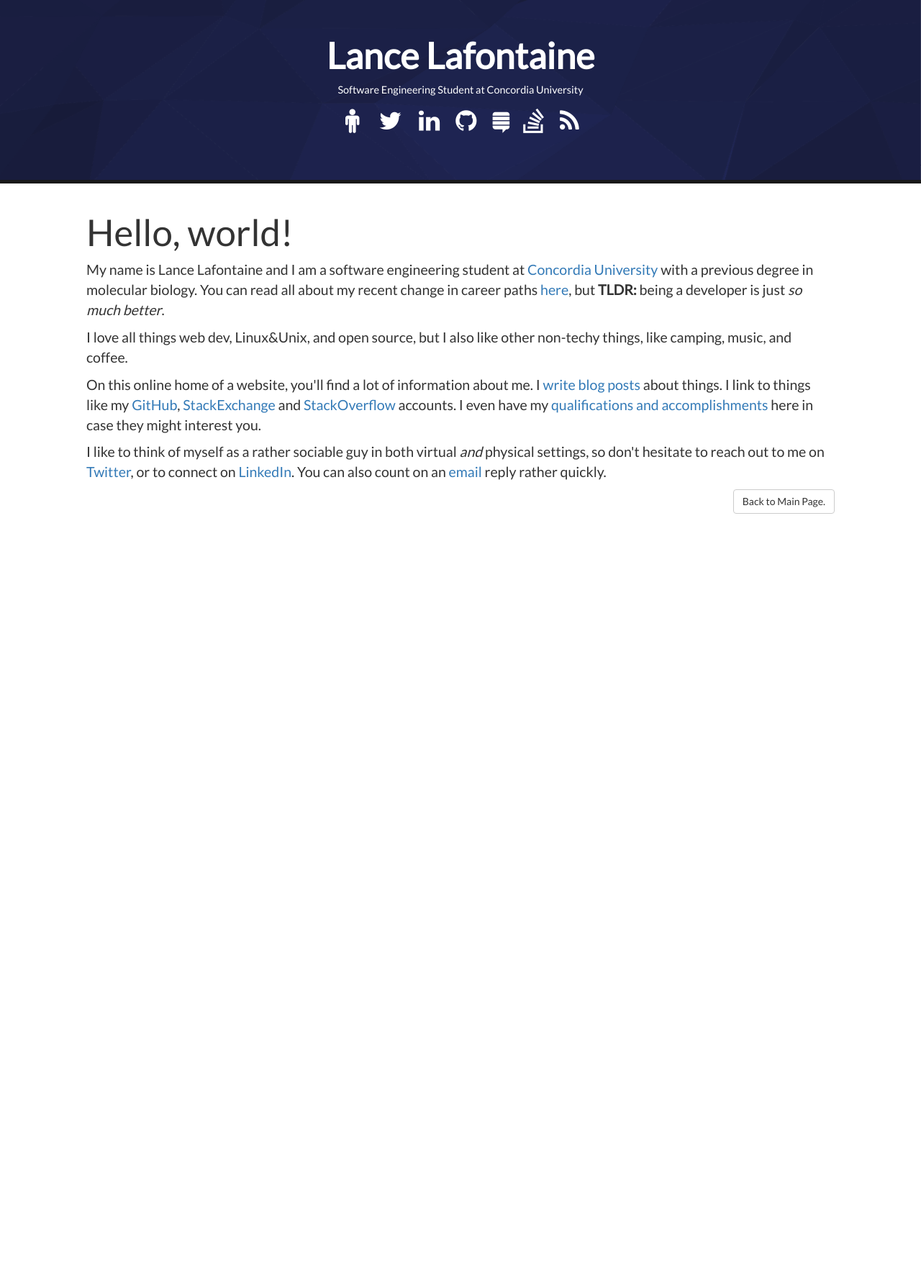
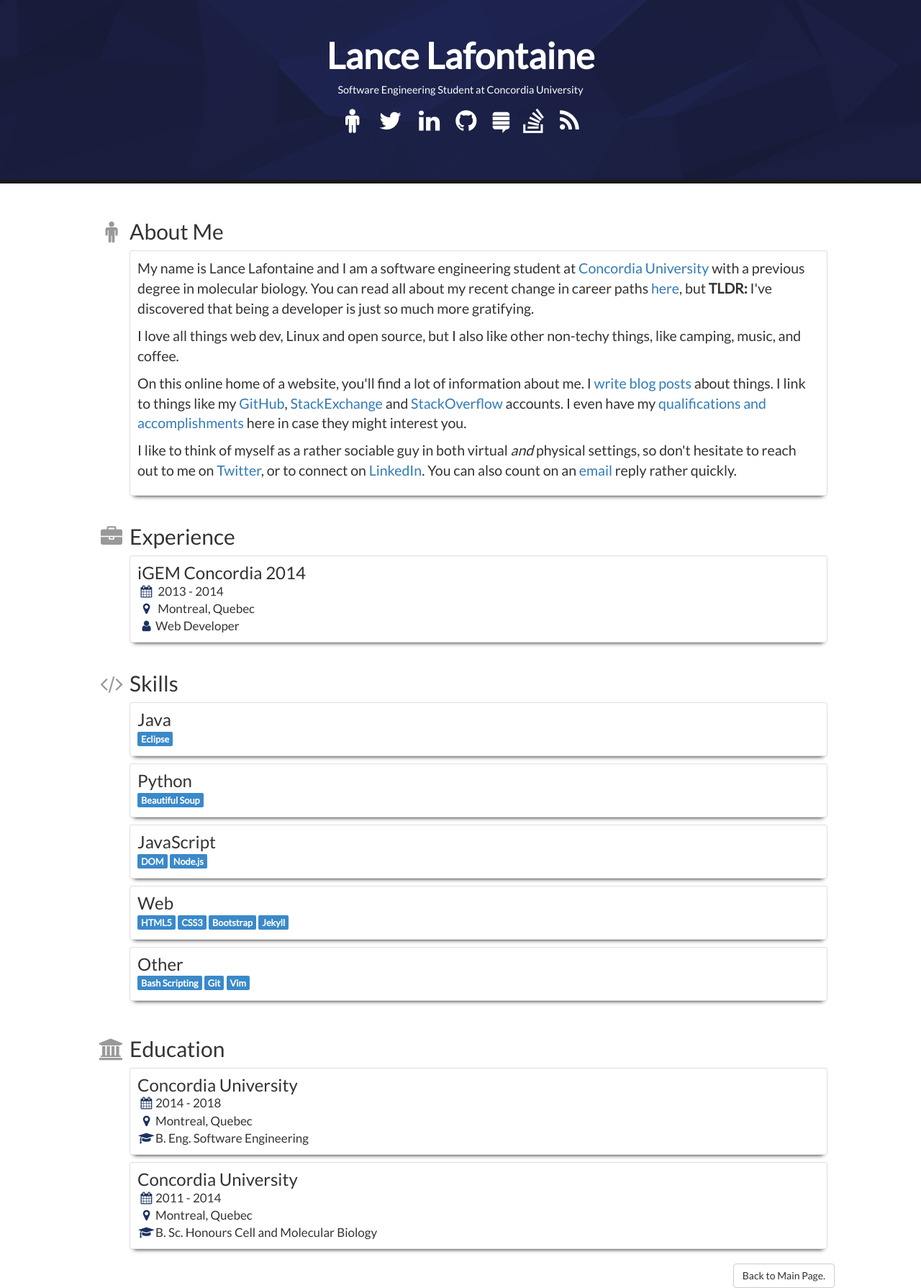
Before and after one commit to lancelafontaine/lancelafontaine.github.io, a Jekyll site: the page built from about/index.html, in a window 1280 px wide. Shown: the whole page at 72% size. Built offline with Jekyll 4.4.1, drawn with Linux system fonts in a browser that asks for light colours; nearby versions of some CDN libraries; Markdown is read by kramdown in place of the engine named in the settings; before the commit the page ends 900 px from its top, so only the background shows below that.

Commit message:
Completely changes the About Me page. Added experience, skills and education sections in a Cards format.

```diff
--- a/about/index.html
+++ b/about/index.html
@@ -1,15 +1,120 @@
 ---
 layout: default
 ---
-        <!-- CONTENT -->
-        <h1>Hello, world!</h1>
-        <p>My name is Lance Lafontaine and I am a software engineering student at <a target="_blank" href="https://www.concordia.ca/">Concordia University</a> with a previous degree in molecular biology. You can read all about my recent change in career paths <a href="http://lancelafontaine.github.io/2014/11/06/A-first-post-some-dummy-text/">here</a>, but <strong>TLDR:</strong> being a developer is just <em>so much better</em>.</p>
+        <section>
+            <div class="icon"><h2><i class="fa fa-male"></i></h2></div>
+            <div class="content">
+                <h2>About Me</h2>
+                <div class="card">
+                    <p>My name is Lance Lafontaine and I am a software engineering student at <a target="_blank" href="https://www.concordia.ca/">Concordia University</a> with a previous degree in molecular biology. You can read all about my recent change in career paths <a href="http://lancelafontaine.github.io/2014/11/06/A-first-post-some-dummy-text/">here</a>, but <strong>TLDR:</strong> I've discovered that being a developer is just so much more gratifying.</p>
 
-        <p>I love all things web dev, Linux&amp;Unix, and open source, but I also like other non-techy things, like camping, music, and coffee. </p>
+                    <p>I love all things web dev, Linux and open source, but I also like other non-techy things, like camping, music, and coffee. </p>
 
-        <p>On this online home of a website, you'll find a lot of information about me. I <a href="http://lancelafontaine.github.io/archive/">write blog posts</a> about things. I link to things like my <a target="_blank" href="https://github.com/lancelafontaine">GitHub</a>, <a target="_blank" href="http://stackexchange.com/users/1137597/lancelafontaine?tab=accounts">StackExchange</a> and <a target="_blank" href="http://stackoverflow.com/users/2037867/lancelafontaine">StackOverflow</a> accounts. I even have my <a href="http://lancelafontaine.github.io/resume/">qualifications and accomplishments</a> here in case they might interest you.
+                    <p>On this online home of a website, you'll find a lot of information about me. I <a href="http://lancelafontaine.github.io/archive/">write blog posts</a> about things. I link to things like my <a target="_blank" href="https://github.com/lancelafontaine">GitHub</a>, <a target="_blank" href="http://stackexchange.com/users/1137597/lancelafontaine?tab=accounts">StackExchange</a> and <a target="_blank" href="http://stackoverflow.com/users/2037867/lancelafontaine">StackOverflow</a> accounts. I even have my <a href="http://lancelafontaine.github.io/resume/">qualifications and accomplishments</a> here in case they might interest you.
 
-        <p>I like to think of myself as a rather sociable guy in both virtual <em>and</em> physical settings, so don't hesitate to reach out to me on <a target="_blank" href="https://twitter.com/LanceLafontaine">Twitter</a>, or to connect on <a target="_blank" href="https://www.linkedin.com/pub/lance-lafontaine/41/3b4/750">LinkedIn</a>. You can also count on an <a href="mailto:lance.lafontaine92@gmail.com">email</a> reply rather quickly.</p>
+                    <p>I like to think of myself as a rather sociable guy in both virtual <em>and</em> physical settings, so don't hesitate to reach out to me on <a target="_blank" href="https://twitter.com/LanceLafontaine">Twitter</a>, or to connect on <a target="_blank" href="https://www.linkedin.com/pub/lance-lafontaine/41/3b4/750">LinkedIn</a>. You can also count on an <a href="mailto:lance.lafontaine92@gmail.com">email</a> reply rather quickly.</p>
+                </div>
+            </div>
+        </section>
+
+        <section id="experience">
+            <div class="icon"><h2><i class="fa fa-briefcase"></i></h2></div>
+            <div class="content">
+                <h2>Experience</h2>
+                <div class="card">
+                    <div class="jobDetails">
+                        <h3>iGEM Concordia 2014</h3>
+                        <div class="when"><i class="fa fa-calendar"></i> 2013 - 2014</div>
+                        <div class="where"><i class="fa fa-map-marker"></i> Montreal, Quebec</div>
+                        <div class="jobTitle"><i class="fa fa-user"></i>Web Developer</div>
+                    </div>
+                </div>
+            </div>
+        </section>
+
+        <section id="skills">
+            <div class="icon"><h2><i class="fa fa-code"></i></h2></div>
+            <div class="content">
+                <h2>Skills</h2>
+                <div class="skillGroup card">
+                    <h3>Java</h3>
+                    <span>Eclipse</span>
+                </div>
+                <div class="skillGroup card">
+                    <h3>Python</h3>
+                    <span>Beautiful Soup</span>
+                </div>
+                <div class="skillGroup card">
+                    <h3>JavaScript</h3>
+                    <span>DOM</span>
+                    <span>Node.js</span>
+                </div>
+                <div class="skillGroup card">
+                    <h3>Web</h3>
+                    <span>HTML5</span>
+                    <span>CSS3</span>
+                    <span>Bootstrap</span>
+                    <span>Jekyll</span>
+                </div>
+                <div class="skillGroup card">
+                    <h3>Other</h3>
+                    <span>Bash Scripting</span>
+                    <span>Git</span>
+                    <span>Vim</span>
+                </div>
+            </div>
+        </section>
+
+        <section id="education">
+            <div class="icon"><h2><i class="fa fa-bank"></i></h2></div>
+            <div class="content">
+                <h2>Education</h2>
+                <div class="skillGroup card">
+                    <h3>Concordia University</h3>
+                    <div class="when"><i class="fa fa-calendar"></i>2014 - 2018</div>
+                    <div class="where"><i class="fa fa-map-marker"></i>Montreal, Quebec</div>
+                    <div class="degree"><i class="fa fa-graduation-cap"></i>B. Eng. Software Engineering</div>
+                </div>
+                <div class="skillGroup card">
+                    <h3>Concordia University</h3>
+                    <div class="when"><i class="fa fa-calendar"></i>2011 - 2014</div>
+                    <div class="where"><i class="fa fa-map-marker"></i>Montreal, Quebec</div>
+                    <div class="degree"><i class="fa fa-graduation-cap"></i>B. Sc. Honours Cell and Molecular Biology</div>
+                </div>
+            </div>
+        </section>
+
+
+
+
+
+
+
+
+
+
+
+
+
+
+
+
+
+
+
+
+
+
+
+
+
+
+
+
+
+
+
+
 
           <a class="returnlink btn btn-default" href="/">Back to Main Page.</a>
         </div>
--- a/css/stylesheet.css
+++ b/css/stylesheet.css
@@ -112,8 +112,60 @@ body {
 }
 
 
+section {
+    padding: 10px;
+}
+
+section .icon {
+    color: #999999;
+    display: table-cell;
+    text-align: center;
+    min-width: 50px;
+    max-width: 50px;
+}
+
+section .content {
+    display: table-cell;
+    width: 100%;
+}
+
+section .content h3{
+    margin: 0;
+}
+
+.card {
+    background: #FFFFFF;
+    border: 1px solid #DEDEDE;
+    padding: 10px;
+    border-radius: 3px;
+    box-shadow: 0 6px 6px -6px #000000;
+}
 
 
+.when i,
+.where i,
+.degree i,
+.jobDetails i {
+    width: 25px;
+    color: #1B325F;
+    text-align: center;
+}
+
+.skillGroup {
+    margin-bottom: 10px;
+}
+
+.skillGroup span {
+    font-size: 0.75em;
+    line-height: 2em;
+    font-weight: bold;
+    background: #3A89C9;
+    color: #FFFFFF;
+    padding: 2px 5px;
+    border-radius: 2px;
+    -moz-border-radius: 2px;
+    -webkit-border-radius: 2px;
+}
 
 
 
```
Also changed, not shown: 2 other files.
